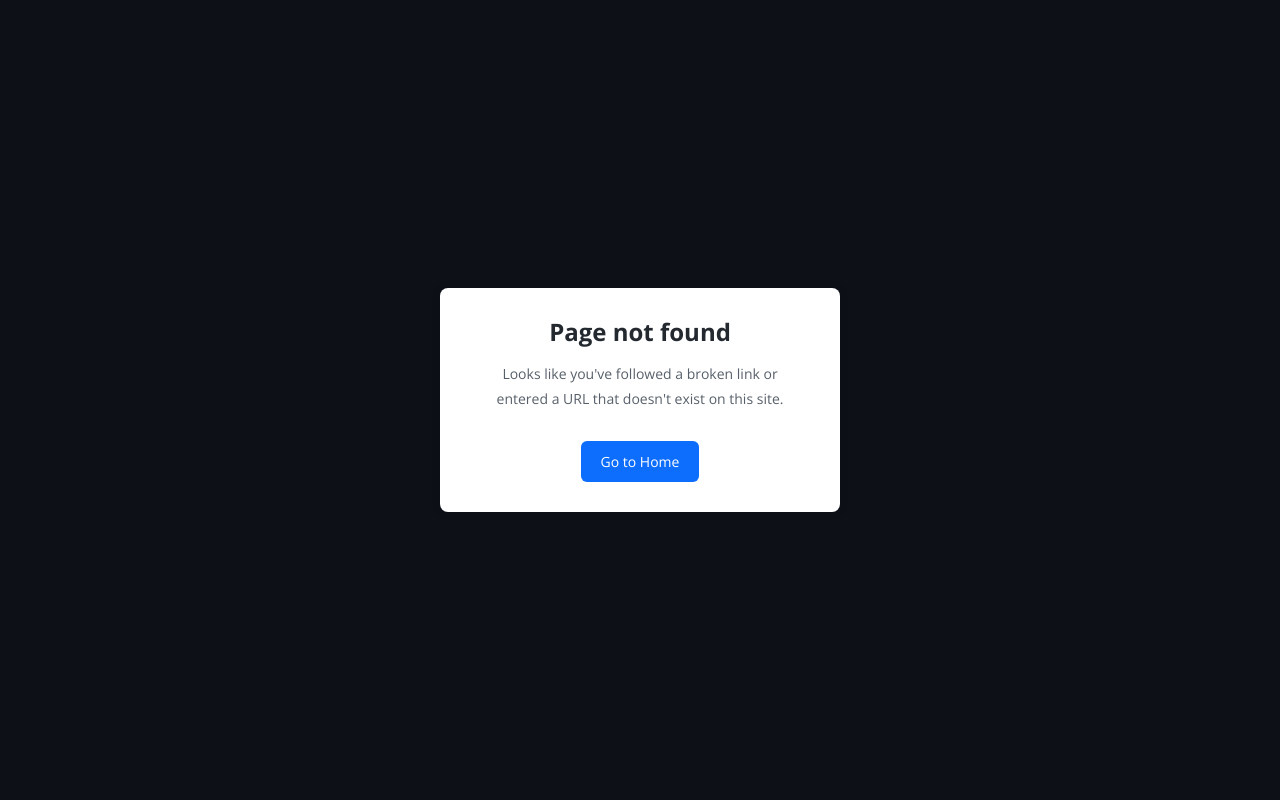
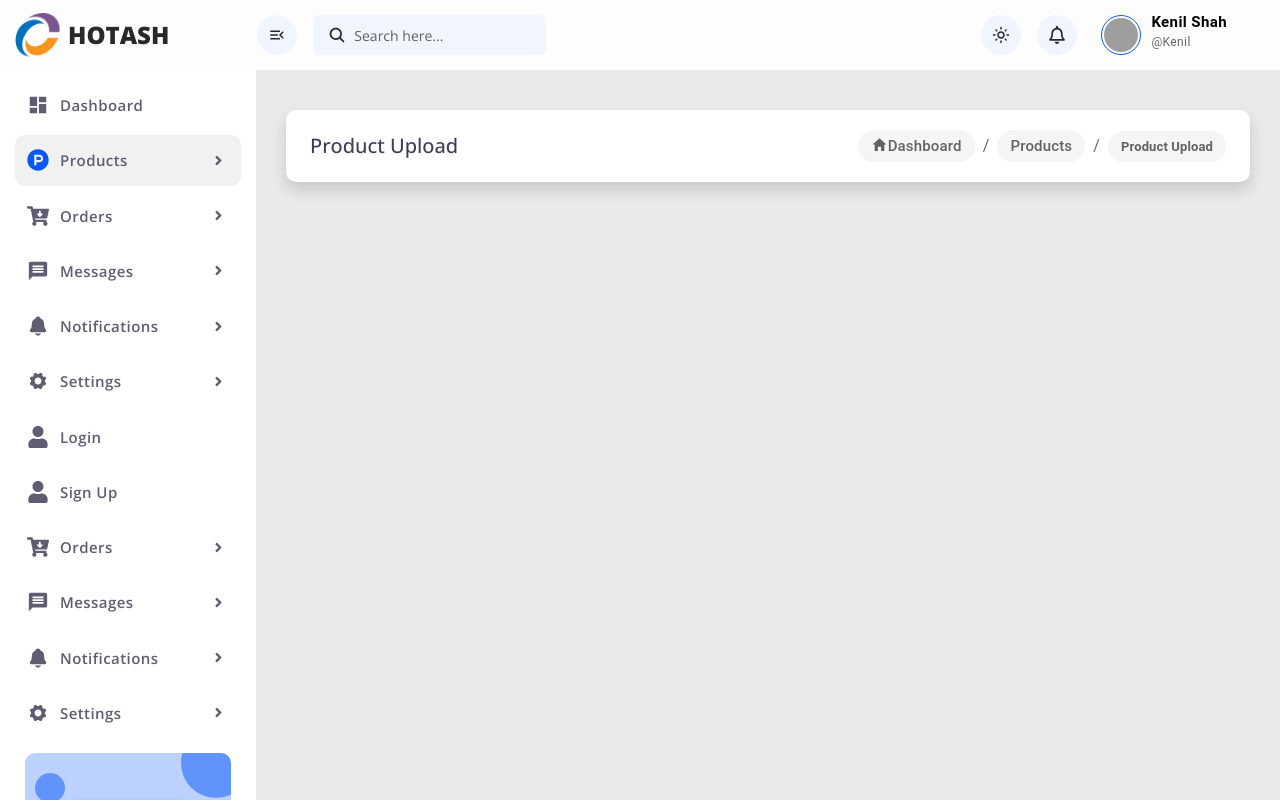
Before and after one commit to shahkenil01/Admin-Dashboard, a React (Create React App) app: page /product/upload in a window 1280 px wide. Before the commit this address had no page. Built offline with nearby package versions, Linux system fonts and the light colour scheme; grey boxes are pictures that could not be loaded.

Commit message:
Quick update

```diff
--- a/src/App.js
+++ b/src/App.js
@@ -11,6 +11,7 @@ import SignUp from './pages/SignUp';
 import NotFound from './pages/NotFound';
 import ProductDetails from './pages/ProductDetails';
 import Products from './pages/Products';
+import ProductUpload from './pages/productUpload';
 
 const MyContext = createContext();
 
@@ -52,7 +53,8 @@ function AppWrapper() {
     { path: "/login" },
     { path: "/signUp" },
     { path: "/products" },
-    { path: "/product/details" }
+    { path: "/product/details" },
+    { path: "/product/upload" }
   ];
 
   const matchedRoutes = matchRoutes(routes, location);
@@ -80,6 +82,7 @@ function AppWrapper() {
             <Route path="/signUp" element={<SignUp />} />
             <Route path="/products" element={<Products />} />
             <Route path="/product/details" element={<ProductDetails />} />
+            <Route path="/product/upload" element={<ProductUpload />} />
             <Route path="*" element={<NotFound />} />
           </Routes>
         </div>
--- a/src/components/Sidebar/index.js
+++ b/src/components/Sidebar/index.js
@@ -33,14 +33,15 @@ const Sidebar = () => {
           <Link to="/">
             <Button className={`w-100 ${activeTab === 0 &&
               !location.pathname.startsWith('/products') &&
-              !location.pathname.startsWith('/product/detail') ? 'active' : ''}`} onClick={() => handleTabClick(0)}>
+              !location.pathname.startsWith('/product/detail') &&
+              !location.pathname.startsWith('/product/upload') ? 'active' : ''}`} onClick={() => handleTabClick(0)}>
               <span className='icon'><MdDashboard /></span>
               Dashboard
             </Button>
           </Link>
         </li>
         <li>
-          <Button className={`w-100 ${isActive('/products') || isActive('/product/details') || activeTab === 1 ? 'active' : ''}`} onClick={() => handleTabClick(1)}>
+          <Button className={`w-100 ${isActive('/products') || isActive('/product/details') || isActive('/product/upload') || activeTab === 1 ? 'active' : ''}`} onClick={() => handleTabClick(1)}>
             <span className='icon'><FaProductHunt /></span>
             Products
             <span className={`arrow ${isOpen[1] ? 'rotate' : ''}`}><FaAngleRight /></span>
@@ -49,7 +50,7 @@ const Sidebar = () => {
             <ul className='submenu'>
               <li><Link to="/products">Product List</Link></li>
               <li><Link to="/product/details">Product View</Link></li>
-              <li><Link to="#">Product Upload</Link></li>
+              <li><Link to="/product/upload">Product Upload</Link></li>
             </ul>
           </div>
         </li>
--- /dev/null
+++ b/src/pages/productUpload/index.js
@@ -0,0 +1,28 @@
+import { Breadcrumbs, Typography, Link as MuiLink, Button } from '@mui/material';
+import { Link } from 'react-router-dom';
+import { IoMdHome } from "react-icons/io";
+
+const ProductUpload =()=>{
+  return(
+    <div className="right-content w-100">
+
+      <div className="card shadow border-0 w-100 flex-row p-4 align-items-center justify-content-between mb-4 breadcrumbCard">
+        <h5 className="mb-0">Product Upload</h5>
+        <Breadcrumbs aria-label="breadcrumb">
+          <MuiLink component={Link} to="/" underline="hover" color="inherit" className="breadcrumb-link">
+            <IoMdHome />Dashboard
+          </MuiLink>
+          <MuiLink component={Link} to="/products" underline="hover" color="inherit" className="breadcrumb-link">
+            Products
+          </MuiLink>
+          <Typography className="breadcrumb-current" component="span" sx={{ padding: '6px 10px', borderRadius: '16px' }}>
+            Product Upload
+          </Typography>
+        </Breadcrumbs>
+      </div>
+
+    </div>
+  )
+}
+
+export default ProductUpload;
```
